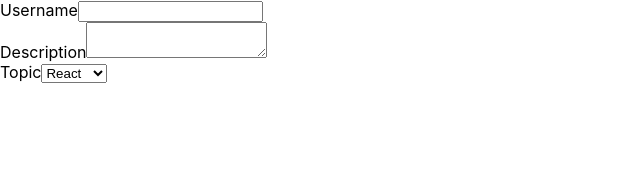
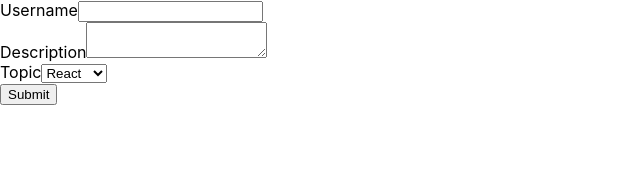
Before and after one commit to jkinathan/Doyou-React, a React (Create React App) app in the folder helloworld/: page / in a window 1280 px wide. Shown: the top 173 px of the page, without its empty margins (0-640 px from the left). Built offline with nearby package versions, Linux system fonts and the light colour scheme.

Commit message:
submit button

```diff
--- a/helloworld/src/components/Form.js
+++ b/helloworld/src/components/Form.js
@@ -48,6 +48,9 @@ class Form extends Component {
                         <option value="django">Django</option>
                         <option value="laravel">Laravel</option>
                     </select>
+                    <div>
+                        <button>Submit</button>
+                    </div>
                 </div>
             </form>
         )
```
